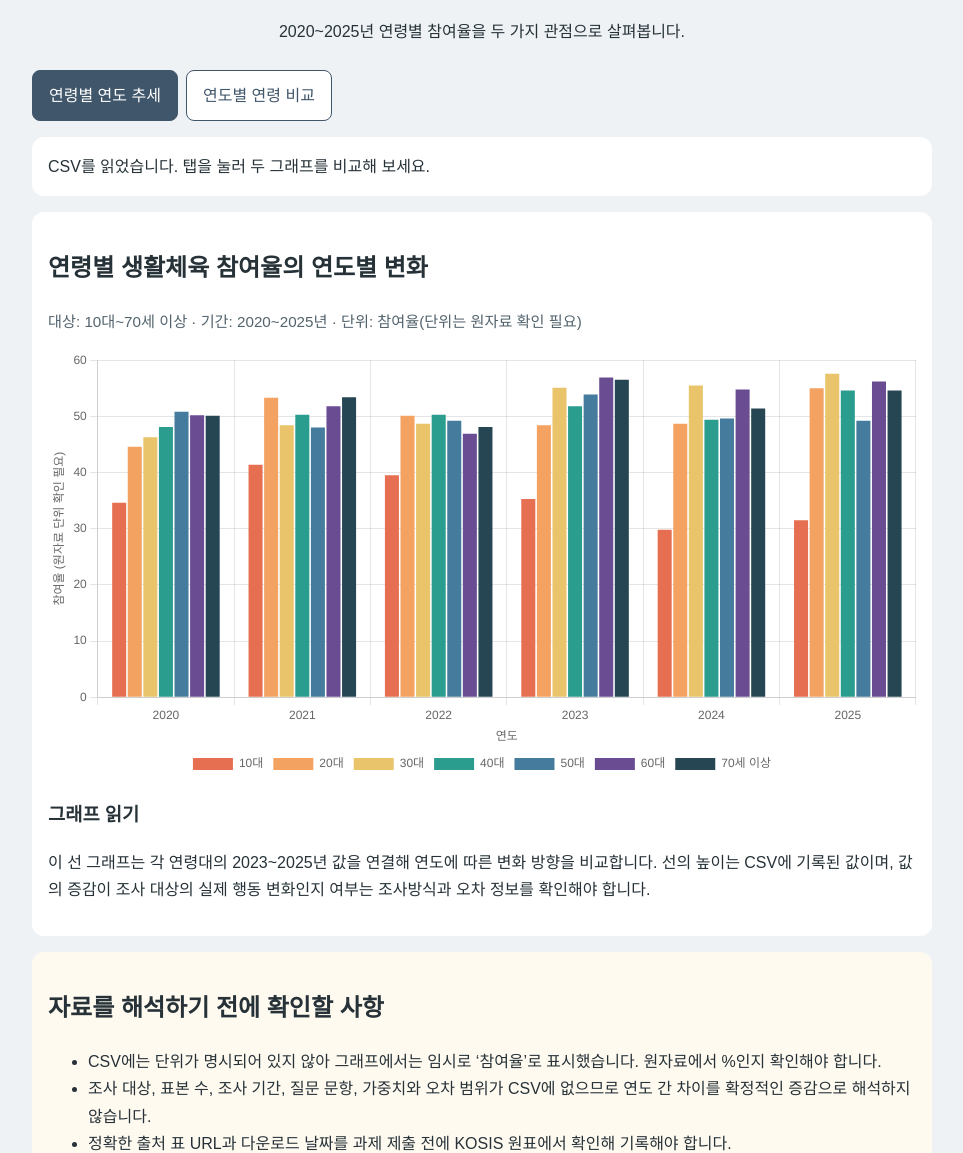
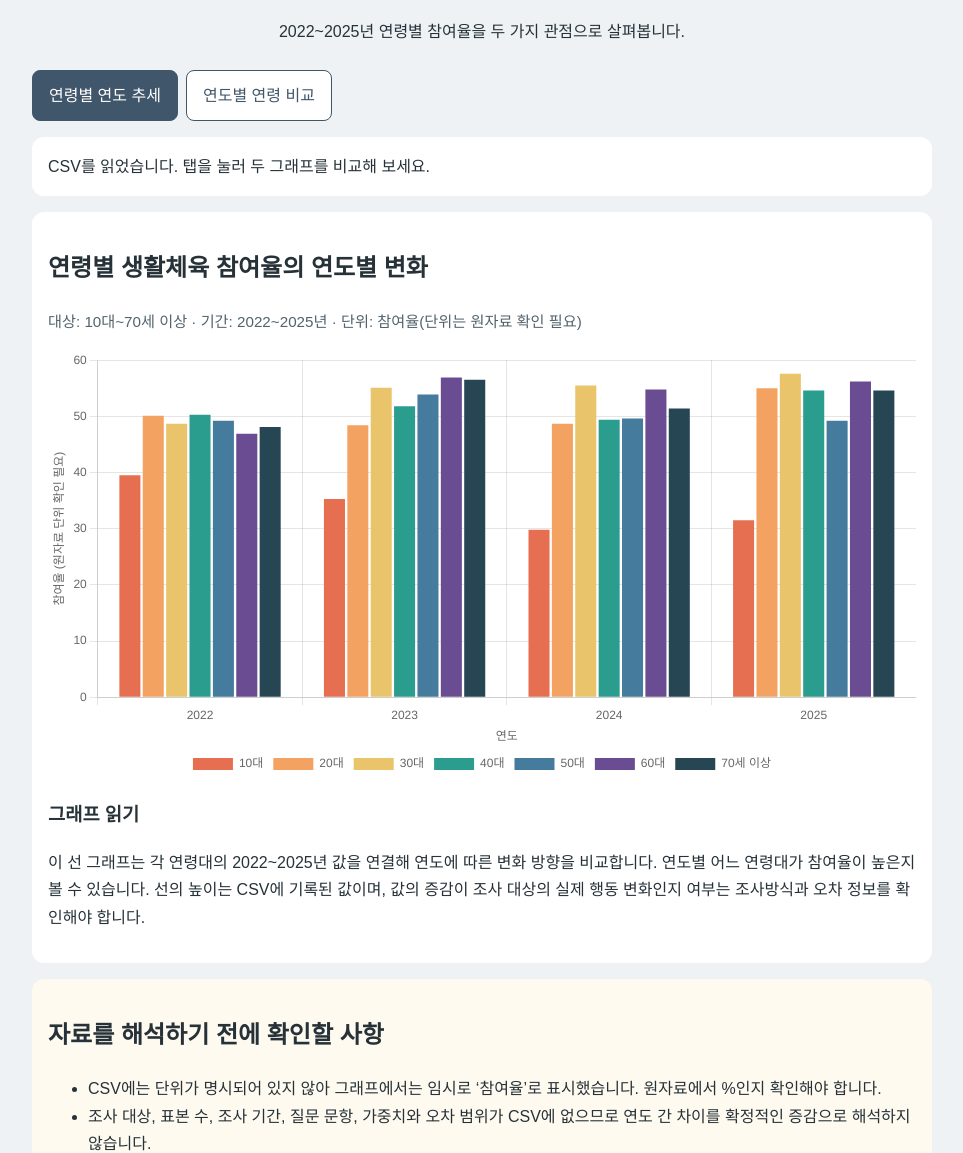
Before and after one commit to alpaca091831/webpro.first-ksj, a plain HTML site: page week4/statistics.html in a window 1280 px wide. Shown: the part 154-1307 px from the top of the page, without its empty margins (158-1121 px from the left). Drawn offline with nearby package versions, Linux system fonts and the light colour scheme.

Commit message:
years change

```diff
--- a/week4/statistics.html
+++ b/week4/statistics.html
@@ -14,7 +14,7 @@
             <header>
                 <p><a href="index.html">탐험 페이지로 돌아가기</a></p>
                 <h1>연령별 생활체육 참여율</h1>
-                <p>2020~2025년 연령별 참여율을 두 가지 관점으로 살펴봅니다.</p>
+                <p>2022~2025년 연령별 참여율을 두 가지 관점으로 살펴봅니다.</p>
             </header>
         <main>
             <nav class="tabs" aria-label="통계 그래프 선택">
@@ -28,13 +28,14 @@
             <p id="status" class="status" role="status">CSV를 읽는 중입니다.</p>
             <section id="trend-panel" class="chart-panel">
                 <h2>연령별 생활체육 참여율의 연도별 변화</h2>
-                <p class="meta">대상: 10대~70세 이상 · 기간: 2020~2025년 · 단위: 참여율(단위는 원자료 확인 필요)</p>
+                <p class="meta">대상: 10대~70세 이상 · 기간: 2022~2025년 · 단위: 참여율(단위는 원자료 확인 필요)</p>
                 <div class="chart-box">
                     <canvas id="trend-chart"></canvas>
                 </div>
                 <h3>그래프 읽기</h3>
                 <p>
-                    이 선 그래프는 각 연령대의 2023~2025년 값을 연결해 연도에 따른 변화 방향을 비교합니다.
+                    이 선 그래프는 각 연령대의 2022~2025년 값을 연결해 연도에 따른 변화 방향을 비교합니다.
+                    연도별 어느 연령대가 참여율이 높은지 볼 수 있습니다.
                     선의 높이는 CSV에 기록된 값이며, 값의 증감이 조사 대상의 실제 행동 변화인지 여부는 조사방식과 오차 정보를 확인해야 합니다.
                 </p>
             </section>
@@ -47,7 +48,7 @@
                 <h3>그래프 읽기</h3>
                 <p>
                     이 묶은 막대 그래프는 같은 연도 안에서 연령대별 값을 나란히 비교합니다.
-                    어느 연령대가 상대적으로 높거나 낮은지는 볼 수 있지만, 이 20개 행만으로 모든 국민의 장기적인 참여율 원인을 설명할 수는 없습니다.
+                    어느 연령대가 상대적으로 높거나 낮은지와 연도별 수치 변화를 한눈에 보아 연령별 변화를 쉽게 볼 수 있지만, 이 20개 행만으로 모든 국민의 장기적인 참여율 원인을 설명할 수는 없습니다.
                 </p>
             </section>
             <aside class="notice">
--- a/week4/statistics.js
+++ b/week4/statistics.js
@@ -122,12 +122,15 @@ function showChart(chartName) {
 }
 async function start() {
   try {
+    if (window.location.protocol === "file:") {
+      throw new Error("HTML을 파일로 직접 열 수 없습니다. Live Server나 GitHub Pages에서 열어 주세요.");
+    }
     const response = await fetch(csvPath);
     if (!response.ok) {
       throw new Error(`CSV 요청 실패 (${response.status})`);
     }
     const rows = parseCsv(await response.text());
-    years = Object.keys(rows[0]).filter((field) => /^\d{4}$/.test(field));
+    years = Object.keys(rows[0]).filter((field) => /^\d{4}$/.test(field) && Number(field) >= 2022);
     ageRows.push(...readAgeRows(rows));
     if (years.length === 0) {
       throw new Error("연도 열을 찾지 못했습니다.");
```
